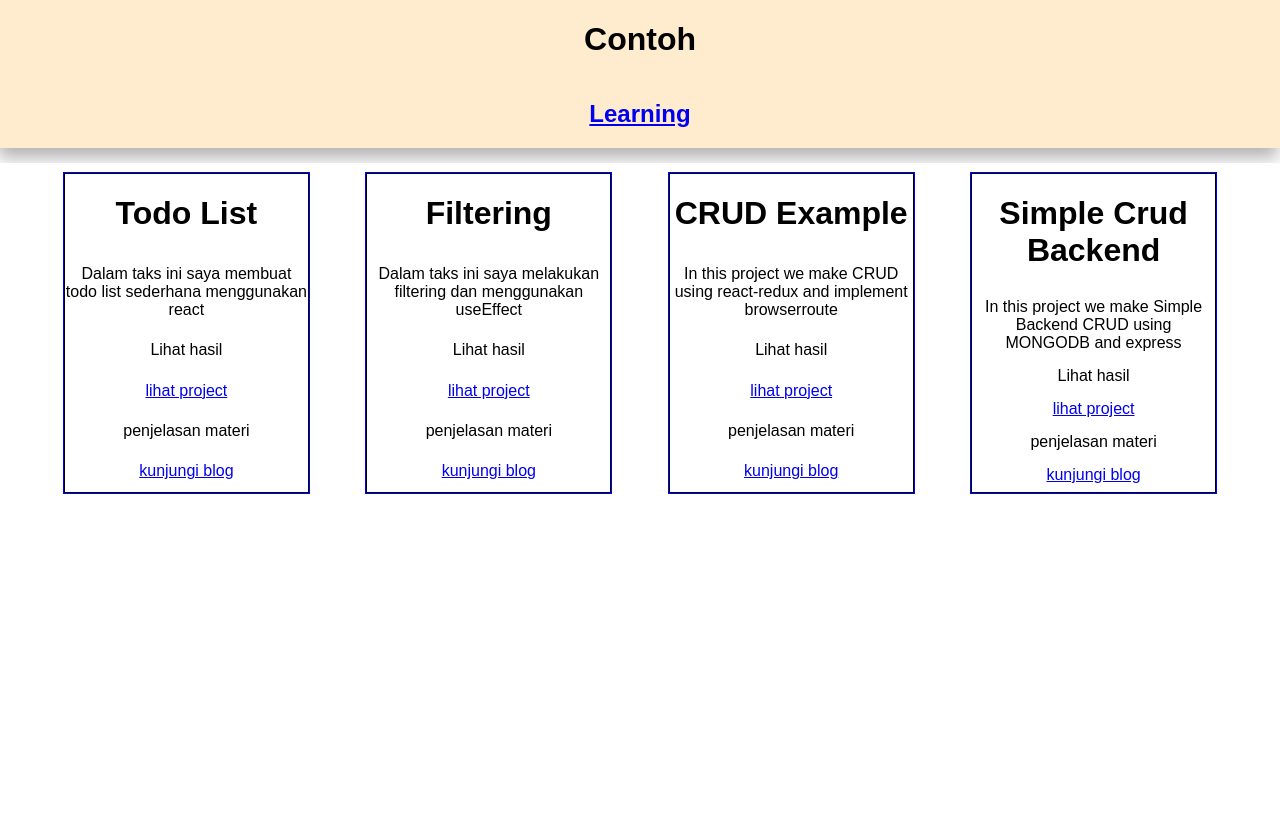
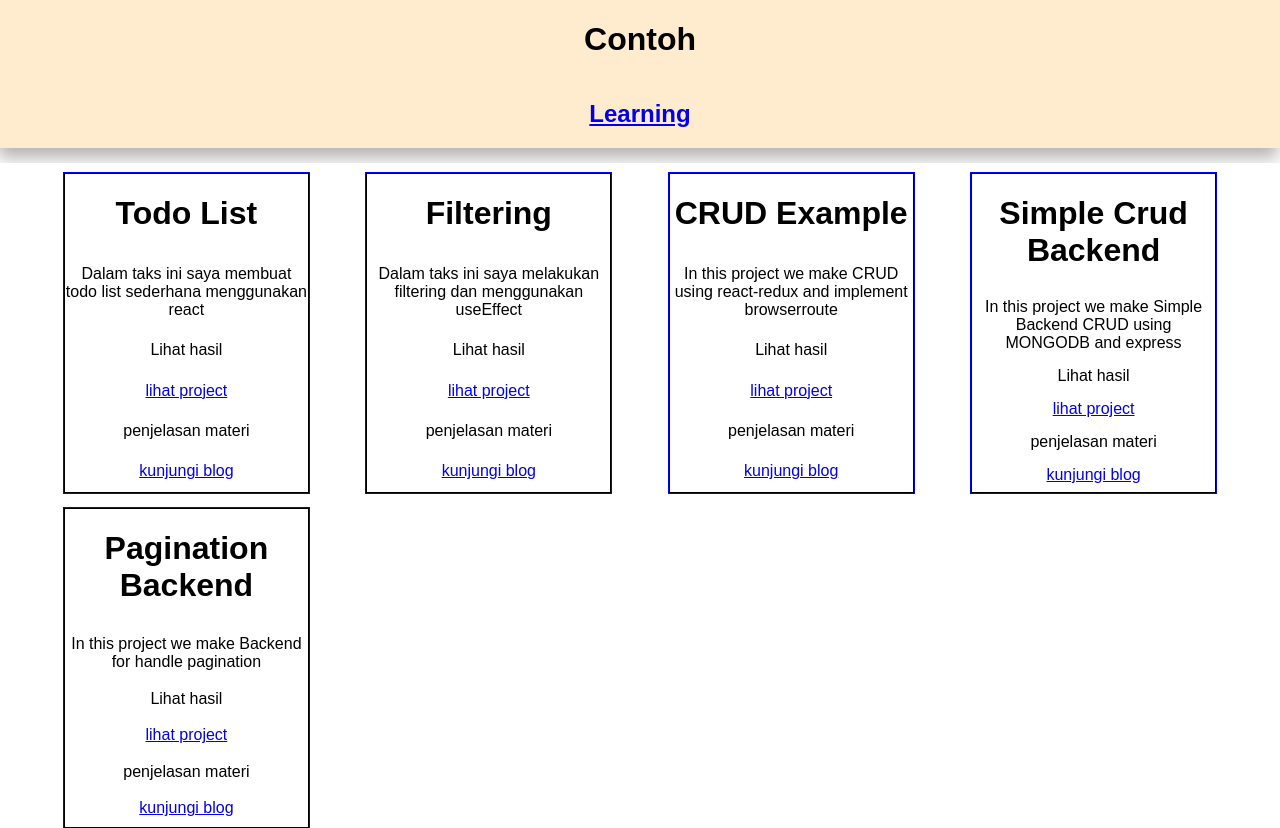
Before and after one commit to zenahmad06/porto, a React (Vite) app: page /#/ in a window 1280 px wide. Before the commit the page ends 800 px from the top, so only its background shows below. Built offline with nearby package versions, Linux system fonts and the light colour scheme.

Commit message:
add content

```diff
--- a/src/data/materi-todo.js
+++ b/src/data/materi-todo.js
@@ -30,3 +30,11 @@ export const CrudBackend ={
         blog:"https://zenahmad06.github.io/blog/crud-backend/"
     }
 }
+export const paginationBackend ={
+    title:"Pagination Backend",
+    content:"In this project we make Backend for handle pagination",
+    link:{
+        project:"https://github.com/zenahmad06/all-project/tree/main/pagination-backend",
+        blog:"https://zenahmad06.github.io/blog/search-pagination-notes/"
+    }
+}
--- a/src/pages/learning-page.jsx
+++ b/src/pages/learning-page.jsx
@@ -1,6 +1,6 @@
 import Card from '../components/card-item'
 import styled from '../styles/learningpage.module.css'
-import { materiTodo,materiFilter,Crud,CrudBackend } from '../data/materi-todo'
+import { materiTodo,materiFilter,Crud,CrudBackend, paginationBackend } from '../data/materi-todo'
 export default function LearningPage(){
     return(
         <>
@@ -9,6 +9,7 @@ export default function LearningPage(){
                 <Card content={materiFilter}/>
                 <Card content={Crud}/>
                 <Card content={CrudBackend}/>
+                <Card content={paginationBackend}/>
 
 
 
```
